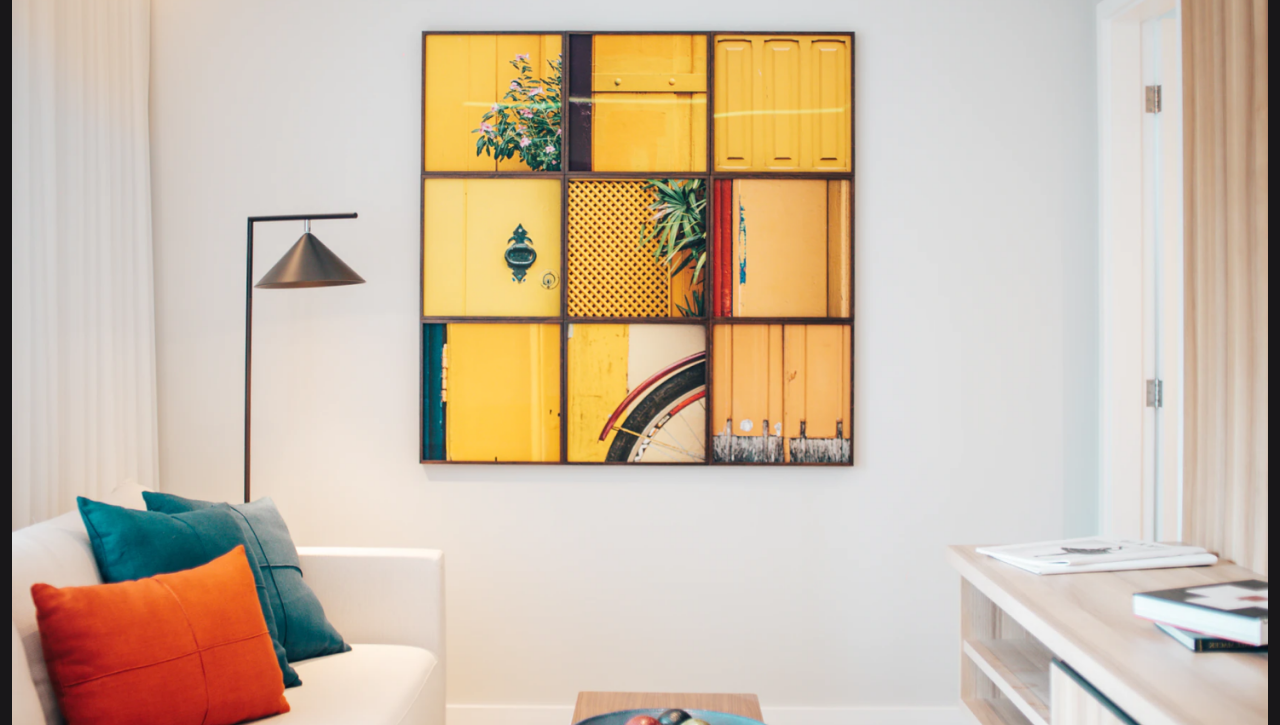
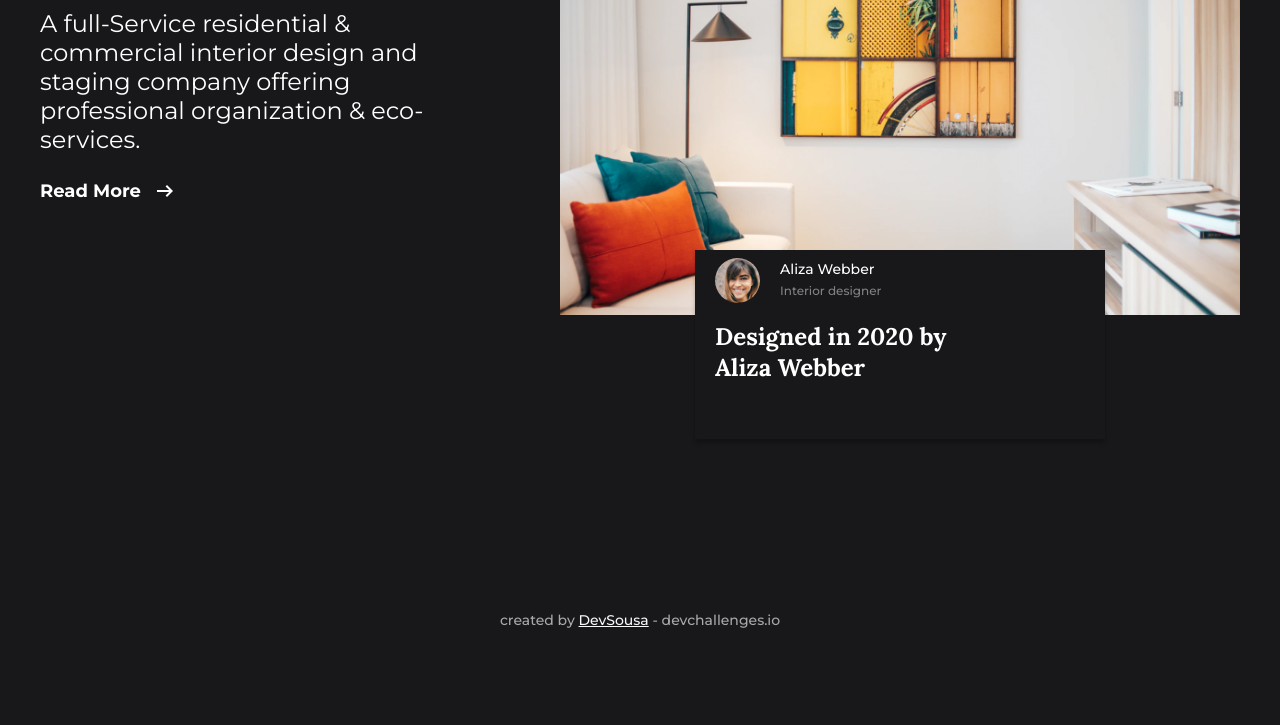
Before and after one commit to gabrielsousapro/interior-consultant-devchallenges, a plain HTML site: page index.html in a window 1280 px wide. Shown: the part 417-1142 px from the top of the page. After the commit the page ends 1079 px from the top, so only its background shows below. Drawn offline with nearby package versions, Linux system fonts and the light colour scheme.

Commit message:
style: add responsiveness to tablet and desktop

```diff
--- a/css/header.css
+++ b/css/header.css
@@ -1,7 +1,6 @@
 .header {
     max-width: 1200px;
     width: 100%;
-    margin-bottom: 45px;
     z-index: 2;
 }
 
--- a/css/hero.css
+++ b/css/hero.css
@@ -1,6 +1,9 @@
 .main {
     display: flex;
     flex-direction: column;
+    max-width: 1200px;
+    width: 100%;
+    margin-top: 45px;
 }
 
 .desc__title {
--- a/css/responsive-rules.css
+++ b/css/responsive-rules.css
@@ -25,12 +25,64 @@
     }
 }
 
-@media (max-width: 600px) {
+@media (min-width: 600px) {
 
     /* Hero section */
 
+    .apresentation__twitter-ref {
+        width: 410px;
+        height: 189px;
+    }
+
+    .twitter-ref__info h3 {
+        font-size: 14px;
+    }
+
+    .twitter-ref__info p {
+        font-size: 12px;
+    }
+
+    .twitter-ref__desc {
+        font-size: 24px;
+        max-width: 70%;
+    }
+
+    /* Footer */
+
+    .footer {
+        margin-top: 100px;
+    }
+}
+
+@media (min-width: 993px) {
+    /* hero */
+
     .main {
         flex-direction: row;
-        margin-top: 55px;
+        justify-content: space-between;
+        margin-top: 160px;
     }
+
+    .main__desc {
+        margin-top: 120px;
+        max-width: 410px;
+    }
+
+    .main__apresentation {
+        max-width: 680px;
+    }
+
+    .desc__title {
+       font-size: 48px;
+    }
+
+    .desc__text {
+       font-size: 24px;
+    }
+
+    .desc__read-more {
+        font-size: 18px;
+    }
+
+
 }
```
